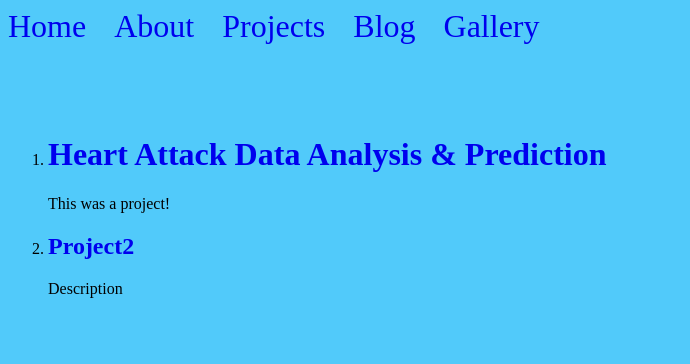
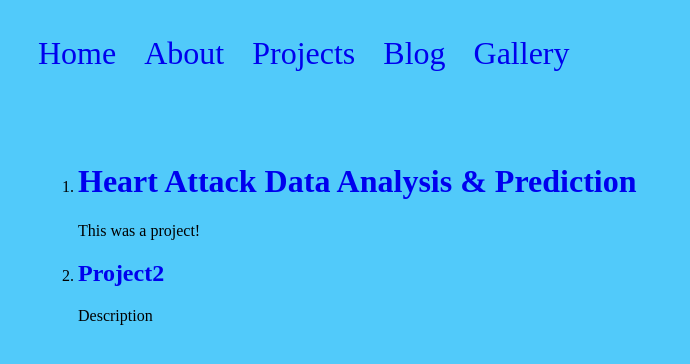
Before and after one commit to Andylovesmangos/andylovesmangos.github.io, a Jekyll site: the page built from projects.md, in a window 1280 px wide. Shown: the top 364 px of the page, without its empty margins (0-690 px from the left). Built offline with Jekyll 4.4.1, drawn with Linux system fonts in a browser that asks for light colours.

Commit message:
spotify embed 4

```diff
--- a/_layouts/default.html
+++ b/_layouts/default.html
@@ -7,7 +7,10 @@
     <link rel="icon" href="assets/images/favicon.ico">
   </head>
   <body>
+    <div class="main">
     {% include navigation.html %}
     {{ content }}
+    </div>
   </body>
+
 </html>
--- a/_sass/main.scss
+++ b/_sass/main.scss
@@ -14,6 +14,12 @@ a{
 body{
 
     background-color: rgba(60, 196, 250, 0.89);
+}
+
+.main{
+
+    margin-left: 30px;
+    margin-top: 35px;
 }
 
 .col img{
```
